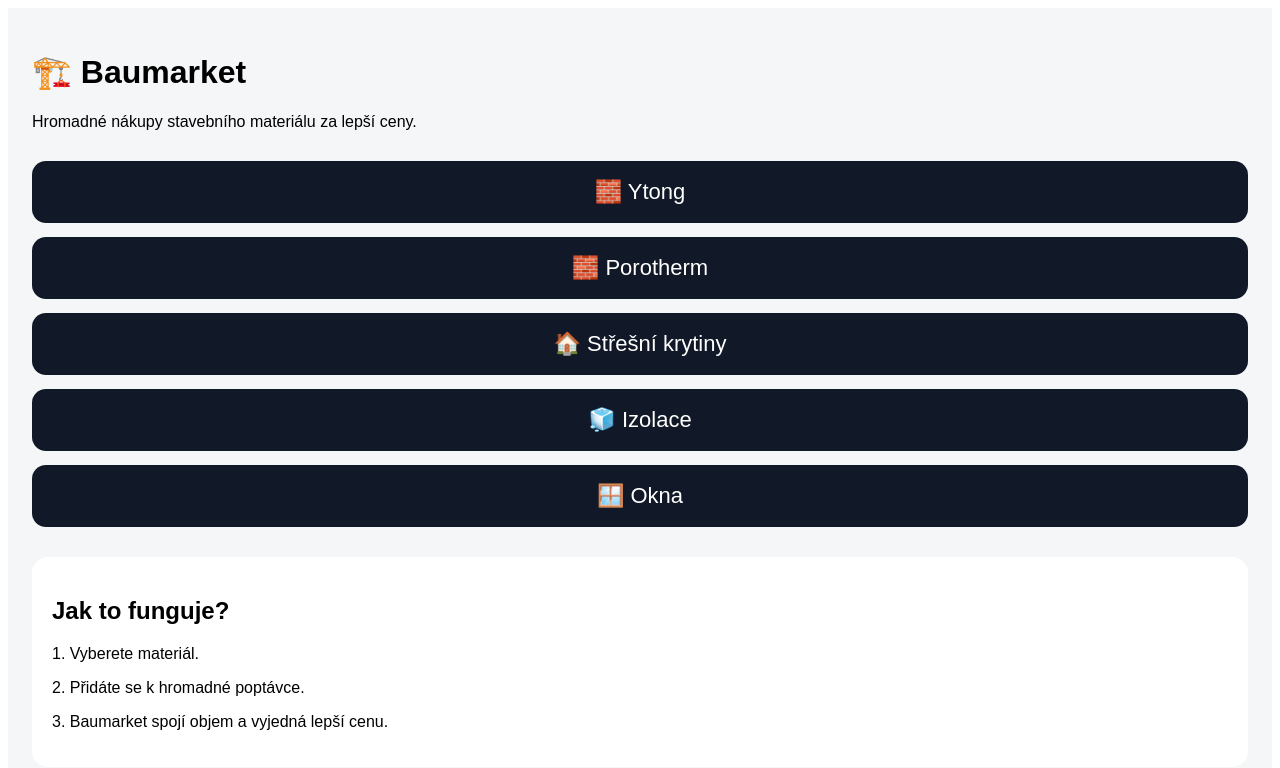
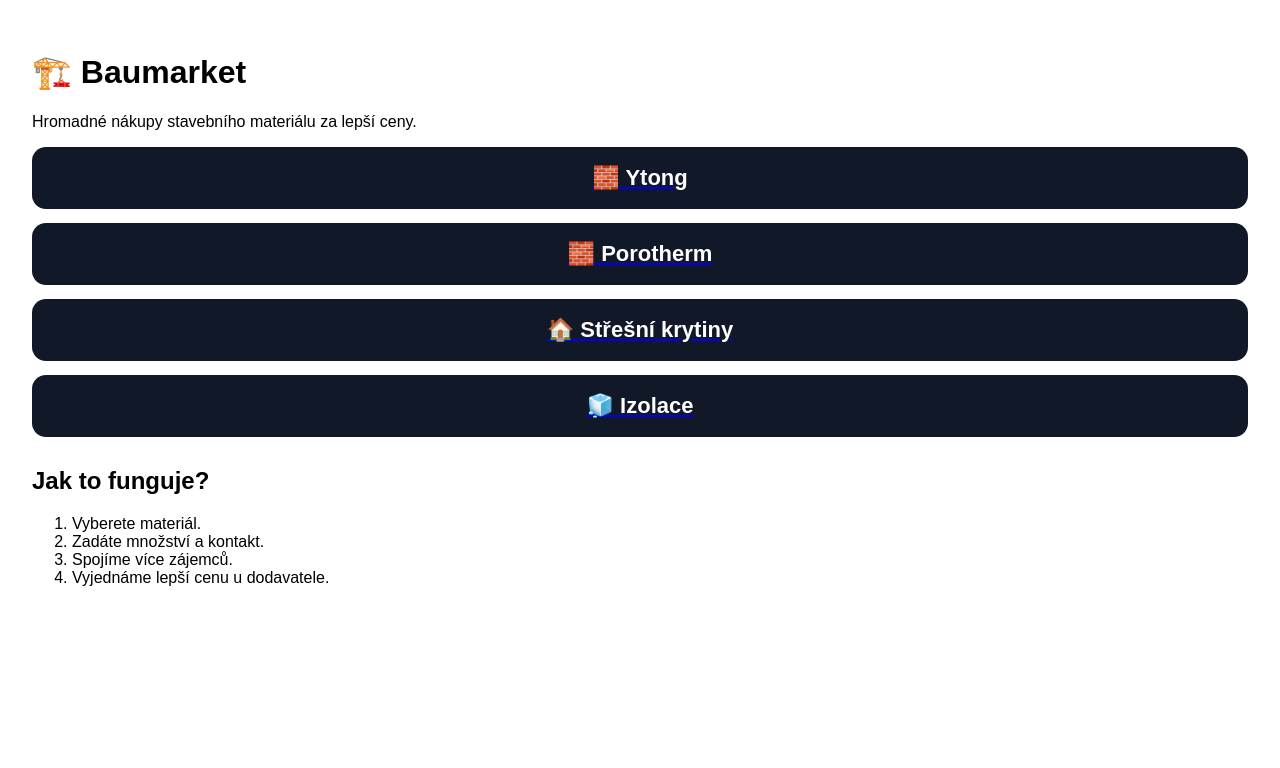
Before and after one commit to Hartmani/Baumarket, a Next.js app: page / in a window 1280 px wide. Shown: the top 768 px of the page. Built offline with nearby package versions, Linux system fonts and the light colour scheme.

Commit message:
Update page.tsx

```diff
--- a/app/page.tsx
+++ b/app/page.tsx
@@ -2,7 +2,7 @@
 
   return (
 
-    <main style={{ minHeight: "100vh", padding: "24px", fontFamily: "Arial", background: "#f4f6f8" }}>
+    <main style={{ minHeight: "100vh", padding: "24px", fontFamily: "Arial" }}>
 
       <h1>🏗️ Baumarket</h1>
 
@@ -14,23 +14,39 @@
 
       </a>
 
-      <button style={btn}>🧱 Porotherm</button>
+      <a href="/porotherm">
 
-      <button style={btn}>🏠 Střešní krytiny</button>
+        <button style={btn}>🧱 Porotherm</button>
 
-      <button style={btn}>🧊 Izolace</button>
+      </a>
 
-      <button style={btn}>🪟 Okna</button>
+      <a href="/strecha">
 
-      <section style={{ marginTop: "30px", background: "white", padding: "20px", borderRadius: "16px" }}>
+        <button style={btn}>🏠 Střešní krytiny</button>
+
+      </a>
+
+      <a href="/izolace">
+
+        <button style={btn}>🧊 Izolace</button>
+
+      </a>
+
+      <section style={{ marginTop: "30px" }}>
 
         <h2>Jak to funguje?</h2>
 
-        <p>1. Vyberete materiál.</p>
+        <ol>
 
-        <p>2. Přidáte se k hromadné poptávce.</p>
+          <li>Vyberete materiál.</li>
 
-        <p>3. Baumarket spojí objem a vyjedná lepší cenu.</p>
+          <li>Zadáte množství a kontakt.</li>
+
+          <li>Spojíme více zájemců.</li>
+
+          <li>Vyjednáme lepší cenu u dodavatele.</li>
+
+        </ol>
 
       </section>
 
@@ -42,11 +58,13 @@
 
 const btn = {
 
+  display: "block",
+
   width: "100%",
 
-  marginTop: "14px",
+  padding: "18px",
 
-  padding: "18px",
+  marginBottom: "14px",
 
   fontSize: "22px",
 
@@ -58,4 +76,6 @@
 
   color: "white",
 
+  fontWeight: "bold",
+
 };
```
